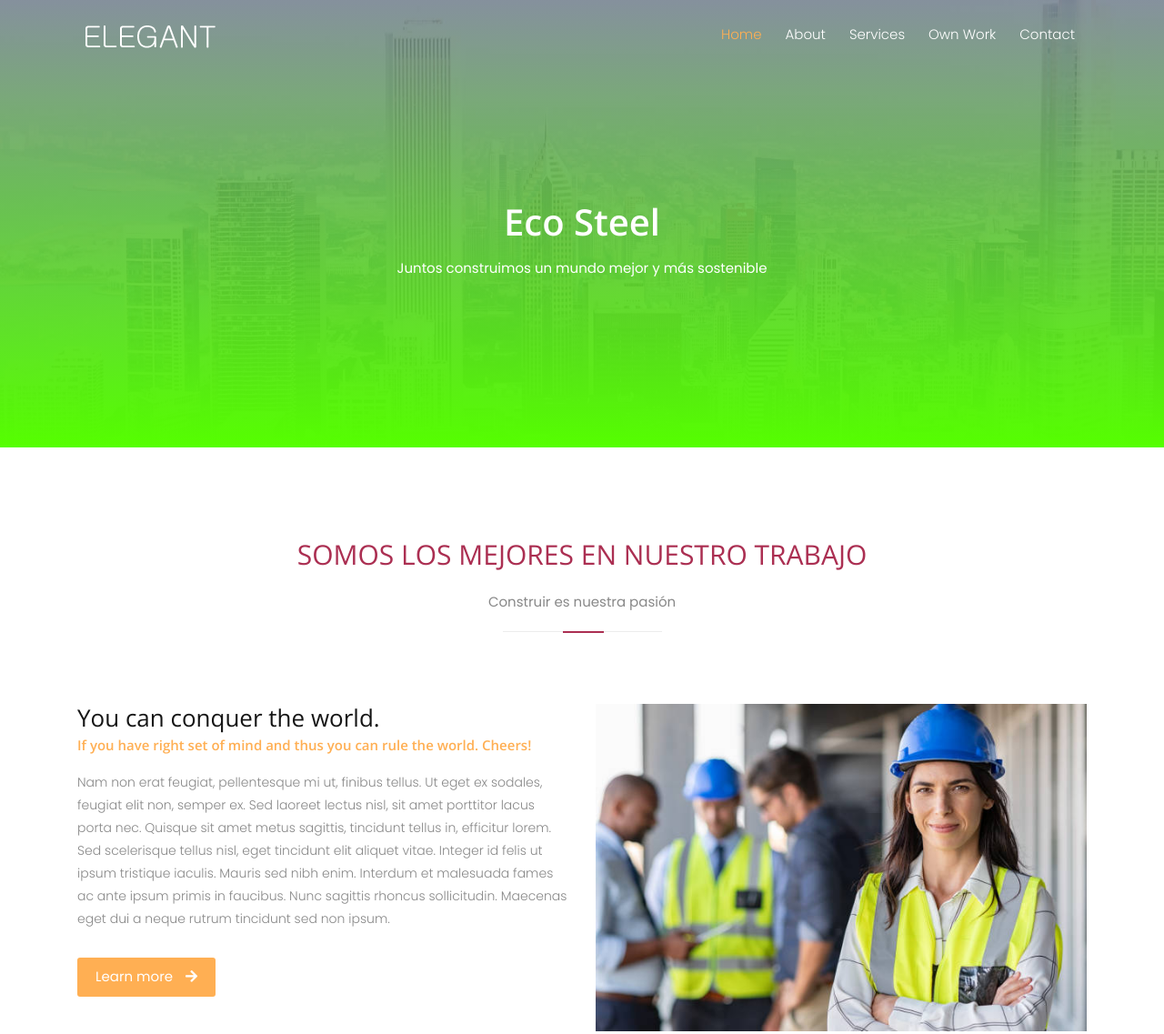
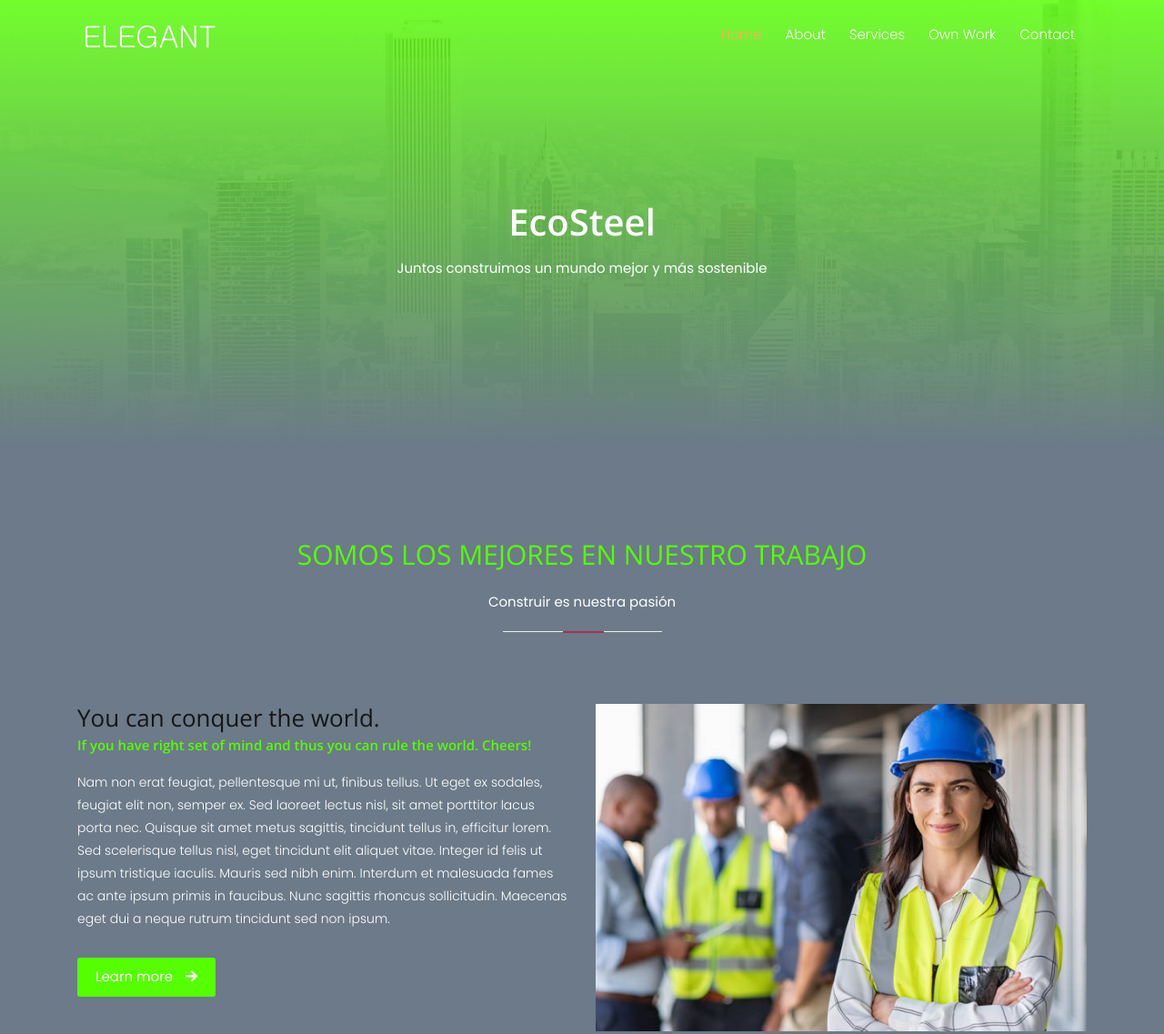
Before and after one commit to marchanteman/EcoSteel, a plain HTML site: page index.html in a window 1280 px wide. Shown: the top 1137 px of the page at 91% size. Drawn offline with nearby package versions, Linux system fonts and the light colour scheme.

Commit message:
bg colors and text colors

```diff
--- a/index.html
+++ b/index.html
@@ -2,10 +2,10 @@
 <html>
     <head>
         <meta http-equiv="Content-Type" content="text/html; charset=utf-8" />
-        <title>Eco Steel</title>
+        <title>EcoSteel</title>
         <link rel="stylesheet" href="https://stackpath.bootstrapcdn.com/bootstrap/4.1.1/css/bootstrap.min.css" integrity="sha384-WskhaSGFgHYWDcbwN70/dfYBj47jz9qbsMId/iRN3ewGhXQFZCSftd1LZCfmhktB" crossorigin="anonymous" />
+        <link rel="stylesheet" href="https://use.fontawesome.com/releases/v5.1.0/css/all.css" integrity="sha384-lKuwvrZot6UHsBSfcMvOkWwlCMgc0TaWr+30HWe3a4ltaBwTZhyTEggF5tJv8tbt" crossorigin="anonymous" />
         <link rel="stylesheet" type="text/css" href="style.css" />
-        <link rel="stylesheet" href="https://use.fontawesome.com/releases/v5.1.0/css/all.css" integrity="sha384-lKuwvrZot6UHsBSfcMvOkWwlCMgc0TaWr+30HWe3a4ltaBwTZhyTEggF5tJv8tbt" crossorigin="anonymous" />
         <link rel="stylesheet" type="text/css" href="css/jquery.fancybox.min.css" />
         <link rel="stylesheet" type="text/css" href="css/owl.carousel.min.css" />
         <link rel="stylesheet" type="text/css" href="css/owl.theme.default.min.css" />
@@ -42,7 +42,7 @@
         <div class="banner text-center" data-scroll-index="0">
             <div class="banner-overlay">
                 <div class="container">
-                    <h1 class="text-capitalize">Eco Steel</h1>
+                    <h1 class="text-capitalize">EcoSteel</h1>
                     <p>Juntos construimos un mundo mejor y más sostenible</p>
                 </div>
             </div>
--- a/style.css
+++ b/style.css
@@ -13,7 +13,8 @@ html {
 }
 
 body {
-	color: #888888;
+	color: #ffffff;
+	background-color:#6C7A89;
 	font-size: 15px;
 	font-family: "Poppins", sans-serif;
 	height: 100%;
@@ -178,7 +179,7 @@ h6 {
 }
 
 .banner-overlay {
-	background: linear-gradient(to bottom, rgba(108, 122, 137, 0.82) 0%, #55ff00 100%);
+	background: linear-gradient(to bottom, rgba(85, 255, 0, 0.82) 0%, #6C7A89 100%);
 	padding: 220px 0px 170px;
 }
 
@@ -213,7 +214,7 @@ h6 {
 }
 
 .section-title h3 {
-	color: #ab2f52;
+	color: #55FF00;
 	text-transform: uppercase;
 	font-weight: 300;
 	margin-bottom: 22px;
@@ -278,7 +279,7 @@ h6 {
 }
 
 .sub-title-paragraph h5 {
-	color: #ffaf53;
+	color: #55FF00;
 }
 
 .sub-title-paragraph p {
@@ -289,7 +290,7 @@ h6 {
 }
 
 .anchor-btn {
-	background: #ffaf53;
+	background: #55FF00;
 	padding: 10px 20px;
 	color: #ffffff !important;
 	border-radius: 3px;
```
